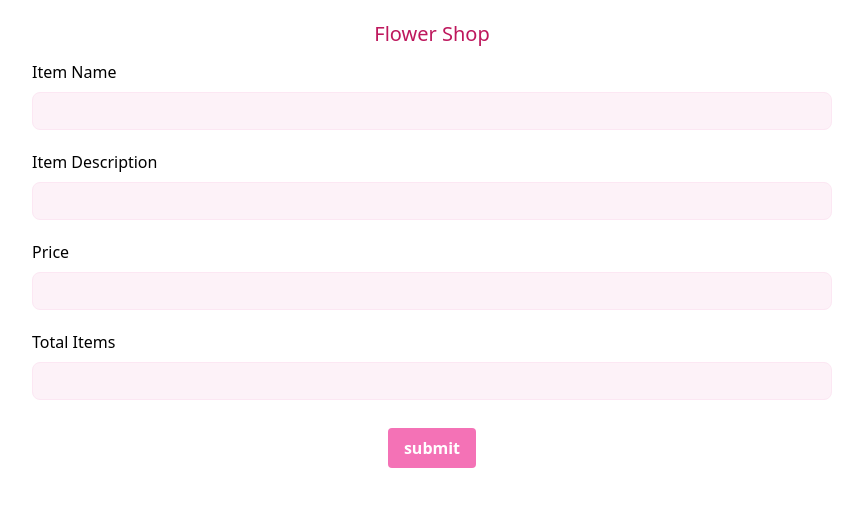
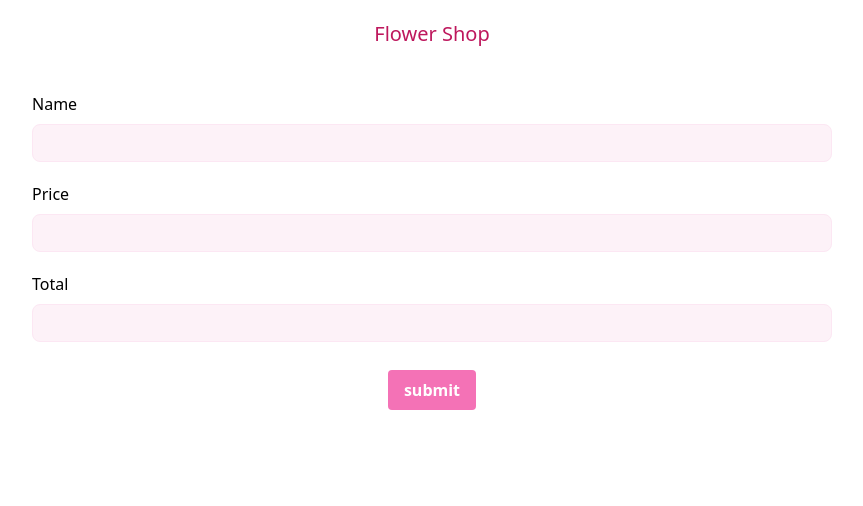
Before and after one commit to brototibiswas/angular-flower-shop-app, an Angular app: page / in a window 1280 px wide. Shown: the top 506 px of the page, without its empty margins (208-1071 px from the left). Built offline with nearby package versions, Linux system fonts and the light colour scheme.

Commit message:
add simple workable form

```diff
--- a/src/app/component/input-form/input-form.component.html
+++ b/src/app/component/input-form/input-form.component.html
@@ -1,15 +1,52 @@
-<div class="w-full flex justify-center">
-  <form
-    class="w-[1200px] flex justify-center align-middle items-center flex-col"
-  >
-    <app-form-input label="Item Name" inputType="text"></app-form-input>
-    <app-form-input label="Item Description" inputType="text"></app-form-input>
-    <app-form-input label="Price" inputType="text"></app-form-input>
-    <app-form-input label="Total Items" inputType="number"></app-form-input>
+<div class="w-full flex flex-col items-center">
+  <p *ngIf="errorMsg !== ''" class="text-red-500 mt-5">{{ errorMsg }}</p>
+  <div class="w-[1200px] flex items-center flex-col mt-8">
+    <!-- <app-form-input
+      name="name"
+      label="Item Name"
+      inputType="text"
+    ></app-form-input> -->
+    <!-- <app-form-input
+      name="price"
+      label="Price"
+      inputType="number"
+    ></app-form-input>
+    <app-form-input
+      name="unit"
+      label="Total Items"
+      inputType="number"
+    ></app-form-input> -->
+
+    <div class="flex flex-col mt-3 w-[800px]">
+      <label>Name</label>
+      <input
+        type="text"
+        class="bg-pink-50 rounded-lg border border-pink-100 text-sm my-2 py-2 w-full"
+        [(ngModel)]="nameField"
+      />
+    </div>
+    <div class="flex flex-col mt-3 w-[800px]">
+      <label>Price</label>
+      <input
+        type="text"
+        class="bg-pink-50 rounded-lg border border-pink-100 text-sm my-2 py-2 w-full"
+        [(ngModel)]="priceField"
+      />
+    </div>
+    <div class="flex flex-col mt-3 w-[800px]">
+      <label>Total</label>
+      <input
+        type="number"
+        class="bg-pink-50 rounded-lg border border-pink-100 text-sm my-2 py-2 w-full"
+        [(ngModel)]="unitField"
+      />
+    </div>
+
     <app-primary-button
       buttonType="submit"
       value="submit"
       class="mt-5"
+      (click)="onFormSubmit()"
     ></app-primary-button>
-  </form>
+  </div>
 </div>
--- a/src/app/component/input-form/input-form.component.ts
+++ b/src/app/component/input-form/input-form.component.ts
@@ -1,10 +1,48 @@
-import { Component } from '@angular/core';
+import {
+  HttpClient,
+  HttpErrorResponse,
+  HttpResponse,
+} from '@angular/common/http';
+import { Component, QueryList } from '@angular/core';
+import { lastValueFrom } from 'rxjs';
+import { FormInputComponent } from '../input/form-input/form-input.component';
 
 @Component({
   selector: 'app-input-form',
   templateUrl: './input-form.component.html',
-  styleUrls: ['./input-form.component.scss']
+  styleUrls: ['./input-form.component.scss'],
 })
 export class InputFormComponent {
+  errorMsg: string = '';
+  formData!: QueryList<FormInputComponent>;
 
+  nameField!: string;
+  priceField!: number;
+  unitField!: number;
+
+  constructor(private http: HttpClient) {}
+
+  async onFormSubmit() {
+    const body = {
+      name: this.nameField,
+      price: this.priceField,
+      units: this.unitField,
+    };
+    console.log('submit form', body);
+    this.submitForm(body);
+  }
+
+  async submitForm(data: any) {
+    try {
+      const resp = await lastValueFrom(
+        this.http.post('http://localhost:3000/submit-form', data)
+      );
+      console.log(resp);
+    } catch (error) {
+      console.log(error);
+      if (error instanceof HttpErrorResponse) {
+        this.errorMsg = error.error.message;
+      }
+    }
+  }
 }
```
Also changed, not shown: src/app/app.module.ts (+6 -6 lines).
